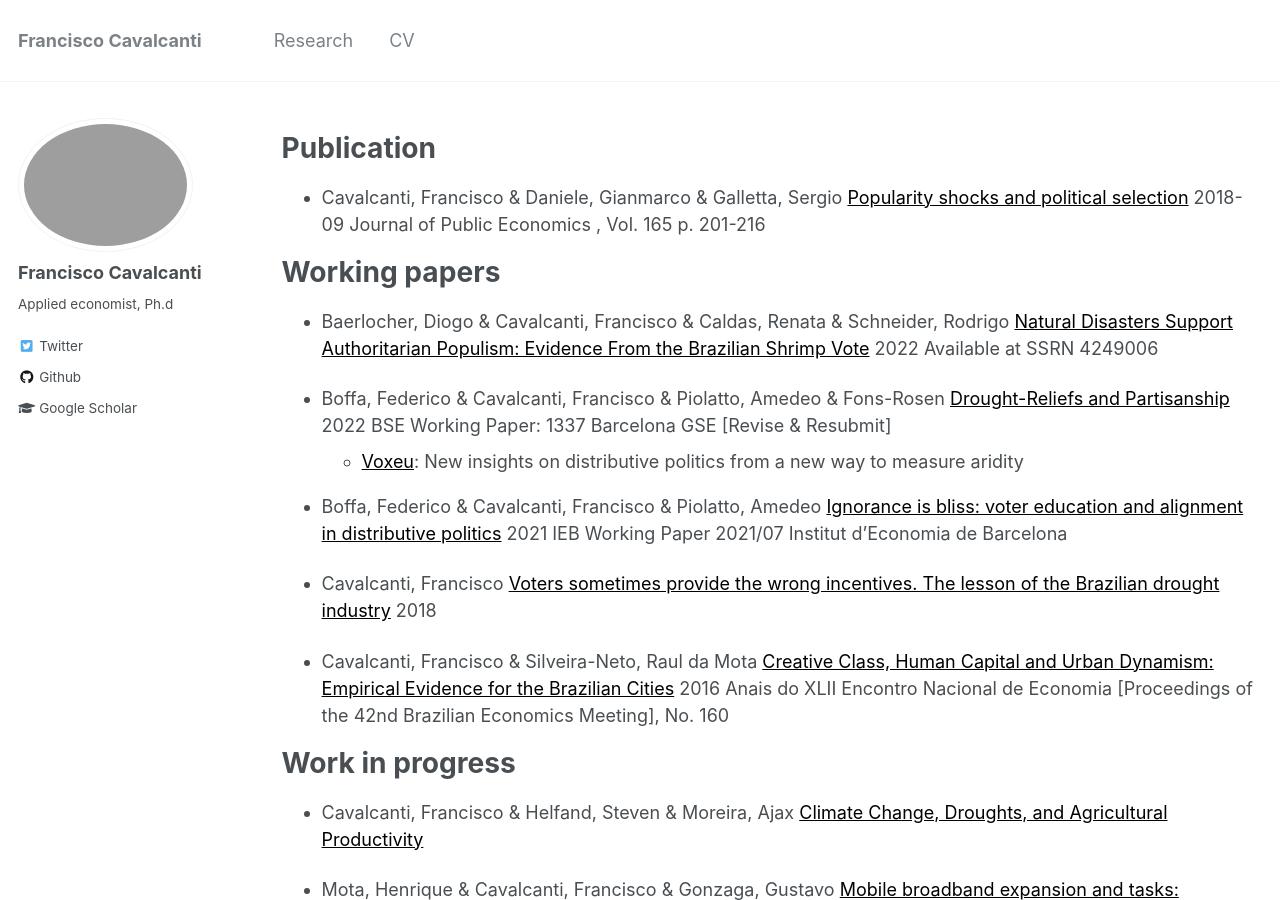
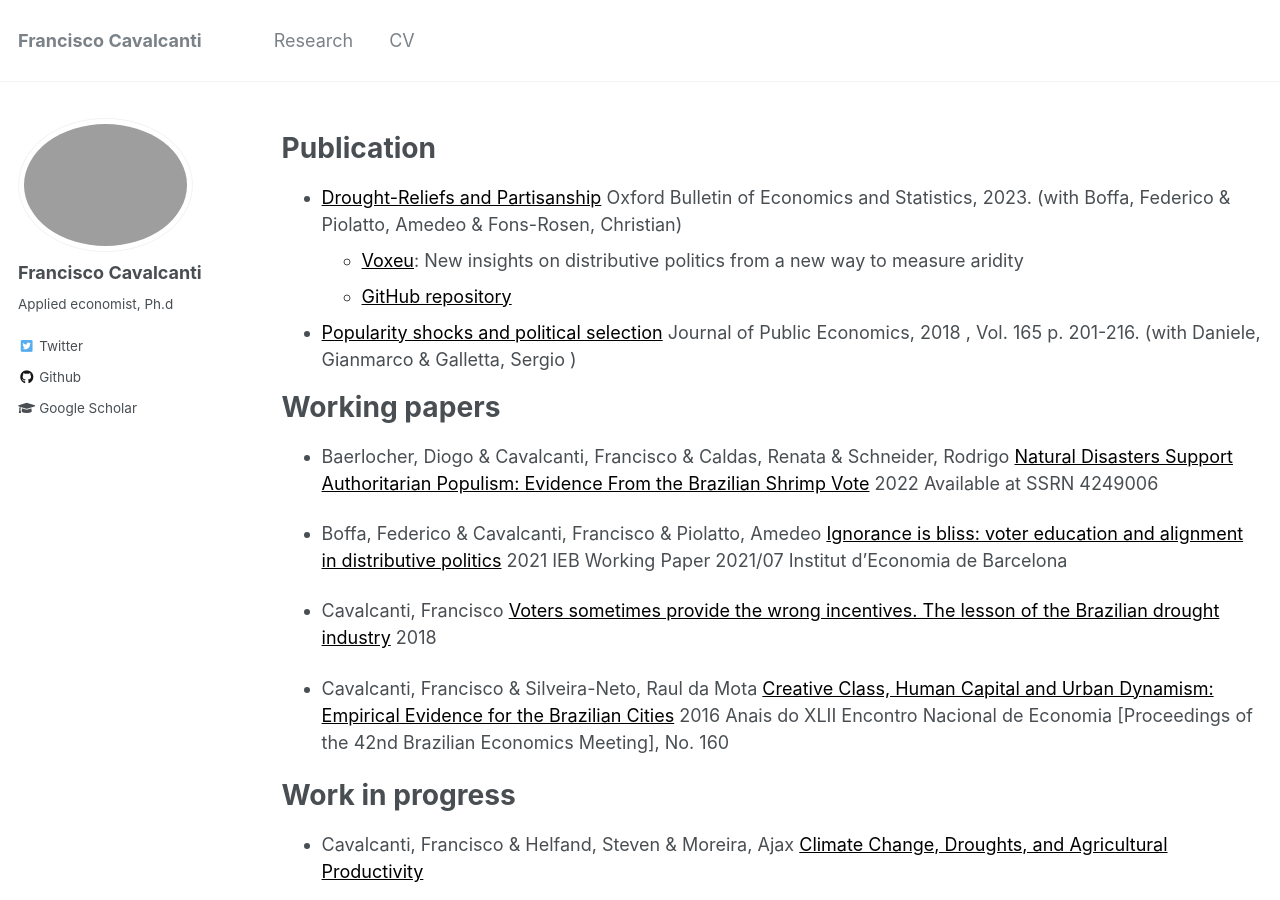
Before and after one commit to FranciscoCavalcanti/FranciscoCavalcanti.github.io, a Jekyll site: the page built from _pages/research.md, in a window 1280 px wide and 900 px high. Built offline with Jekyll 4.4.1, drawn with Linux system fonts in a browser that asks for light colours.

Commit message:
Update Research Section

```diff
--- a/_pages/research.md
+++ b/_pages/research.md
@@ -7,17 +7,17 @@ author_profile: true
 
 # Publication
 
-  * Cavalcanti, Francisco & Daniele, Gianmarco & Galletta, Sergio <a style='color: black;' href='http://www.sciencedirect.com/science/article/pii/S0047272718301361'>Popularity shocks and political selection</a> 2018-09 Journal of Public Economics , Vol. 165 p. 201-216
+  * <a style='color: black;' href='https://bse.eu/research/working-papers/drought-reliefs-and-partisanship'>Drought-Reliefs and Partisanship</a>  Oxford Bulletin of Economics and Statistics, 2023. (with Boffa, Federico & Piolatto, Amedeo & Fons-Rosen, Christian)
+    * <a style='color: black;' href='https://voxeu.org/article/insights-distributive-politics-new-way-measure-aridity'>Voxeu</a>:  New insights on distributive politics from a new way to measure aridity
+    * <a style='color: black;' href='https://github.com/FranciscoCavalcanti/Drought-reliefs-and-Partisanship'>GitHub repository</a>
+
+  * <a style='color: black;' href='http://www.sciencedirect.com/science/article/pii/S0047272718301361'>Popularity shocks and political selection</a> Journal of Public Economics, 2018 , Vol. 165 p. 201-216. (with Daniele, Gianmarco & Galletta, Sergio )
 
 # Working papers
 
   * Baerlocher, Diogo & Cavalcanti, Francisco & Caldas, Renata & Schneider, Rodrigo <a style='color: black;' href='https://ssrn.com/abstract=4249006'>Natural Disasters Support Authoritarian Populism: Evidence From the Brazilian Shrimp Vote</a> 2022 Available at SSRN 4249006
 
-  * Boffa, Federico & Cavalcanti, Francisco & Piolatto, Amedeo & Fons-Rosen <a style='color: black;' href='https://bse.eu/research/working-papers/drought-reliefs-and-partisanship'>Drought-Reliefs and Partisanship</a>  2022 BSE Working Paper: 1337 Barcelona GSE [Revise & Resubmit]
-    * <a style='color: black;' href='https://voxeu.org/article/insights-distributive-politics-new-way-measure-aridity'>Voxeu</a>:  New insights on distributive politics from a new way to measure aridity
-
   * Boffa, Federico & Cavalcanti, Francisco &  Piolatto, Amedeo <a style='color: black;' href='http://diposit.ub.edu/dspace/handle/2445/182602'>Ignorance is bliss: voter education and alignment in distributive politics</a> 2021 IEB Working Paper 2021/07 Institut d’Economia de Barcelona
-
 
   * Cavalcanti, Francisco <a style='color: black;' href='https://mpra.ub.uni-muenchen.de/88317/'>Voters sometimes provide the wrong incentives. The lesson of the Brazilian drought industry</a> 2018
 
```
Also changed, not shown: Gemfile.lock.
